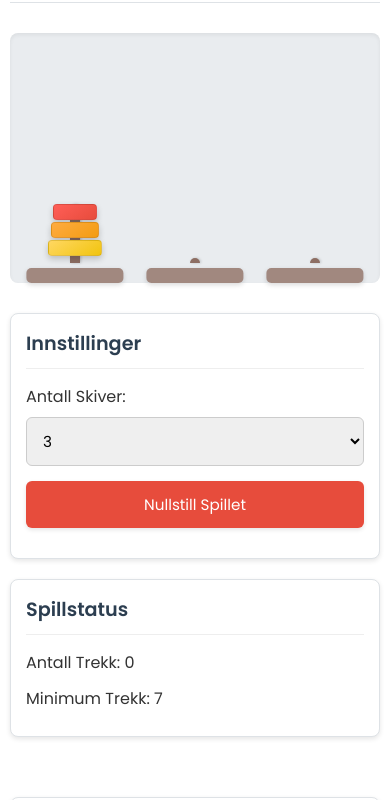
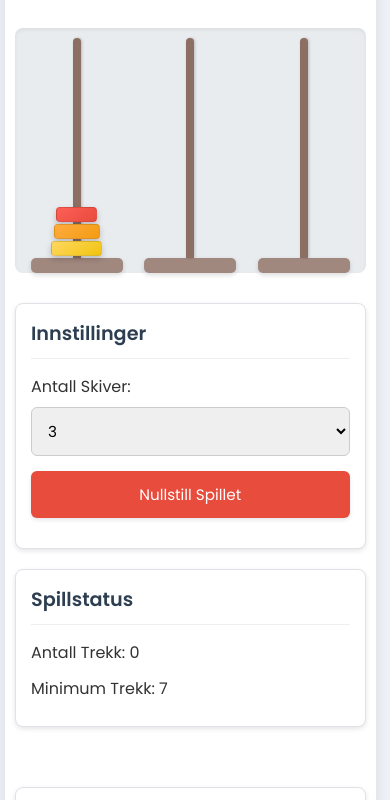
Before and after one commit to Hrafnir/Hanois-t-rn, a plain HTML site: page index.html in a window 390 px wide. Shown: the part 79-879 px from the top of the page. Drawn offline with Linux system fonts and the light colour scheme.

Commit message:
Update style.css

```diff
--- a/style.css
+++ b/style.css
@@ -15,7 +15,13 @@
     --selected-outline: #f39c12; /* Oransje for valgt skive */
     --border-color: #dee2e6; /* Lys grå for borders */
     --shadow-color: rgba(0, 0, 0, 0.1);
+    --tower-hover-bg: rgba(0, 0, 0, 0.03); /* Svært lys grå for tårn hover */
     --disk-colors: #e74c3c, #f39c12, #f1c40f, #2ecc71, #3498db, #9b59b6, #34495e, #1abc9c, #d35400, #bdc3c7; /* 10 distinkte farger */
+
+    /* NYTT: Faste høyder for spillkomponenter */
+    --peg-base-height: 20px;
+    --peg-disks-area-height: 300px; /* Høyde for pinne og disk-stabling (plass til 10+) */
+    --tower-total-min-height: calc(var(--peg-disks-area-height) + var(--peg-base-height));
 }
 
 * {
@@ -29,13 +35,15 @@ body {
     background-color: var(--background-color);
     color: var(--text-color);
     line-height: 1.6;
-    padding-top: 20px;
+    /* padding-top: 20px; Fjernet, container setter egen margin */
 }
 
 .container {
-    max-width: 900px; /* Justert for bedre layout */
-    margin: 0 auto;
-    padding: 20px;
+    /* ENDRET: Større bredde og venstrejustert (med margin rundt) */
+    max-width: 1200px; /* Betydelig bredere */
+    /* margin: 0 auto; Fjernet auto for å unngå sentrering */
+    margin: 20px; /* Legger til 20px marg på alle sider, skyver den til venstre */
+    padding: 25px; /* Litt mer padding */
     background-color: var(--panel-background);
     border-radius: 12px;
     box-shadow: 0 6px 20px var(--shadow-color);
@@ -64,7 +72,8 @@ main {
     display: flex;
     justify-content: space-around;
     align-items: flex-end; /* Viktig for tårnene */
-    min-height: 350px; /* Høyde som passer 10 skiver */
+    /* ENDRET: Bruker min-height satt via variabel */
+    min-height: var(--tower-total-min-height);
     background-color: #e9ecef; /* Litt mørkere bakgrunn for kontrast */
     padding: 20px 10px 0; /* Padding top/bottom/sides */
     border-radius: 8px;
@@ -75,22 +84,32 @@ main {
 .tower-container {
     flex: 1; /* Tar lik plass */
     max-width: 30%; /* Begrenser bredden */
-    height: 100%;
-    display: flex;
+    /* ENDRET: Setter min-høyde basert på pinne/base */
+    min-height: var(--tower-total-min-height);
+    display: flex; /* Brukes fortsatt for intern layout om nødvendig */
     flex-direction: column; /* Stabler peg/base og disks */
     align-items: center;
-    position: relative; /* For diskplassering */
-    cursor: pointer; /* Indikerer klikkbarhet */
-    padding-bottom: 20px; /* Plass til basen */
+    position: relative; /* For absolutt posisjonerte barn (peg, base, disks) */
+    cursor: pointer; /* Indikerer klikkbarhet for hele tårnet */
+    padding-bottom: var(--peg-base-height); /* Plass til basen */
+    border-radius: 5px; /* For hover-effekt */
+    transition: background-color 0.2s ease; /* For hover-effekt */
+}
+
+/* NYTT: Hover-effekt for hele tårnet */
+.tower-container:hover {
+    background-color: var(--tower-hover-bg);
 }
 
 .peg {
     width: 12px; /* Litt tykkere pinne */
-    height: calc(100% - 20px); /* Høyde minus base */
+    /* ENDRET: Fast høyde */
+    height: var(--peg-disks-area-height);
     background-color: var(--peg-color);
     border-radius: 6px 6px 0 0;
     position: absolute;
-    bottom: 20px; /* Over basen */
+    /* ENDRET: Bunnen er nå høyden på basen */
+    bottom: var(--peg-base-height);
     left: 50%;
     transform: translateX(-50%);
     z-index: 1; /* Bak diskene */
@@ -99,7 +118,8 @@ main {
 
 .base {
     width: 90%; /* Bredere base */
-    height: 20px;
+    /* ENDRET: Bruker variabel for høyde */
+    height: var(--peg-base-height);
     background-color: var(--base-color);
     border-radius: 5px;
     position: absolute;
@@ -112,13 +132,18 @@ main {
 
 .disks {
     width: 100%;
-    height: calc(100% - 20px); /* Plass til diskene over basen */
+    /* ENDRET: Fast høyde, matcher pinnen */
+    height: var(--peg-disks-area-height);
     display: flex;
     flex-direction: column-reverse; /* Skiver stables fra bunn */
     align-items: center;
-    position: relative; /* Viktig for z-index og animasjon */
+    /* ENDRET: Absolutt posisjonert over pinnen/basen */
+    position: absolute;
+    bottom: var(--peg-base-height); /* Starter over basen */
+    left: 0; /* Dekker hele bredden av container */
     z-index: 2; /* Foran pinnen */
-    padding-bottom: 5px; /* Litt luft nederst */
+    /* padding-bottom: 5px; Fjernet, ikke nødvendig med absolutt pos. */
+    pointer-events: none; /* Viktig: Lar klikk gå gjennom til tower-container */
 }
 
 /* Skiver */
@@ -128,13 +153,14 @@ main {
     height: 22px; /* Fast høyde for skivene */
     border-radius: 6px;
     margin-bottom: 4px; /* Mellomrom mellom skiver */
-    cursor: pointer;
     transition: transform 0.2s ease-out, box-shadow 0.2s ease-out, outline 0.1s linear;
     box-shadow: 0 3px 6px rgba(0,0,0,0.2);
     border: 1px solid rgba(0,0,0,0.1); /* Subtil kant */
+    pointer-events: auto; /* GJENOPPRETTET: Skivene selv skal fange peker-hendelser (for visuelle effekter) */
+    cursor: pointer; /* Behold cursor på diskene også */
 }
 
-/* Farger for opptil 10 skiver */
+/* Farger for opptil 10 skiver (uendret) */
 .disk[data-size="1"] { background: linear-gradient(145deg, #ff5e57, #e74c3c); }
 .disk[data-size="2"] { background: linear-gradient(145deg, #ffab40, #f39c12); }
 .disk[data-size="3"] { background: linear-gradient(145deg, #ffd761, #f1c40f); }
@@ -154,7 +180,7 @@ main {
     box-shadow: 0 6px 12px rgba(0,0,0,0.3);
 }
 
-/* Riste-animasjon for ugyldig trekk */
+/* Riste-animasjon for ugyldig trekk (uendret) */
 .invalid-move-shake {
     animation: shake 0.4s cubic-bezier(.36,.07,.19,.97) both;
 }
@@ -166,7 +192,7 @@ main {
   40%, 60% { transform: translateX(3px); }
 }
 
-/* Kontrollpaneler og Info */
+/* Kontrollpaneler og Info (uendret) */
 .controls-info-wrapper {
     display: grid; /* Bruker Grid for bedre layout */
     grid-template-columns: repeat(auto-fit, minmax(280px, 1fr)); /* Responsivt grid */
@@ -268,7 +294,7 @@ button:active {
 }
 
 
-/* Formel Sjekker */
+/* Formel Sjekker (uendret) */
 .formula-checker {
     margin-top: 20px;
     padding-top: 15px;
@@ -292,7 +318,7 @@ button:active {
 }
 
 
-/* Footer */
+/* Footer (uendret) */
 footer {
     text-align: center;
     margin-top: 30px;
@@ -304,17 +330,33 @@ footer {
 
 
 /* Responsivitet */
+@media (max-width: 992px) { /* Justert breakpoint for bredere layout */
+     .container {
+        max-width: 95%; /* Mer flytende på mellomstore skjermer */
+        margin: 15px;
+        padding: 20px;
+    }
+}
+
 @media (max-width: 768px) {
-    .container {
+     /* ENDRET: Justerer faste høyder for mindre skjermer */
+    :root {
+        --peg-disks-area-height: 250px;
+        --peg-base-height: 18px;
+    }
+     .container {
+        margin: 10px;
         padding: 15px;
     }
-    .game-area {
-        min-height: 300px; /* Lavere høyde på mindre skjermer */
+     .game-area {
+        padding: 15px 8px 0;
     }
     .disk {
         height: 18px; /* Litt tynnere skiver */
         margin-bottom: 3px;
     }
+    .peg { width: 10px; }
+
     .controls-info-wrapper {
          grid-template-columns: 1fr; /* Stabler panelene vertikalt */
     }
@@ -324,26 +366,31 @@ footer {
 }
 
 @media (max-width: 480px) {
+    /* ENDRET: Ytterligere justering av faste høyder */
+    :root {
+        --peg-disks-area-height: 220px;
+        --peg-base-height: 15px;
+    }
     body {
-        padding-top: 10px;
+         /* padding-top: 10px; Fjernet */
     }
     .container {
+        margin: 5px;
         padding: 10px;
         border-radius: 8px;
     }
      .game-area {
-        min-height: 250px;
-        padding: 15px 5px 0;
+        padding: 10px 5px 0;
     }
+    .peg { width: 8px; } /* Enda tynnere */
+
     .disk {
-        height: 16px;
+        height: 15px; /* Tynnere skiver for å passe høyden */
         margin-bottom: 2px;
         border-radius: 4px;
          /* Juster bredde-skalering om nødvendig for små skjermer */
         width: calc(35% + (var(--disk-size) * 5%));
     }
-    .peg { width: 10px; }
-    .base { height: 15px; }
 
     .control-group {
         flex-direction: column;
```
